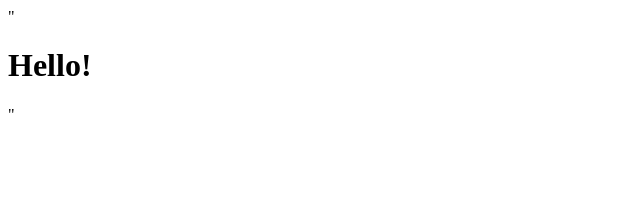
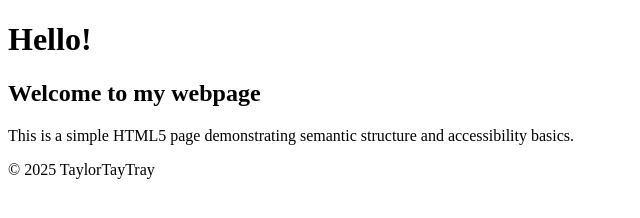
Before and after one commit to TaylorTayTray/assignment1, a plain HTML site: page index.html in a window 1280 px wide. Shown: the whole page, without its empty margins (0-640 px from the left). Drawn offline with Linux system fonts and the light colour scheme.

Commit message:
Update index.html with semantic structure, accessibility, and SEO improvements

```diff
--- a/index.html
+++ b/index.html
@@ -1 +1,25 @@
-"<!DOCTYPE html><html><head><title>My First File</title></head><body><h1>Hello!</h1></body></html>"
+<!DOCTYPE html>
+<html lang="en">
+<head>
+  <meta charset="UTF-8" />
+  <meta name="viewport" content="width=device-width, initial-scale=1" />
+  <title>My First File</title>
+  <meta name="description" content="A simple introduction HTML5 file with semantic structure and accessibility." />
+</head>
+<body>
+  <header>
+    <h1>Hello!</h1>
+  </header>
+
+  <main>
+    <section>
+      <h2>Welcome to my webpage</h2>
+      <p>This is a simple HTML5 page demonstrating semantic structure and accessibility basics.</p>
+    </section>
+  </main>
+
+  <footer>
+    <p>© 2025 TaylorTayTray</p>
+  </footer>
+</body>
+</html>
```
